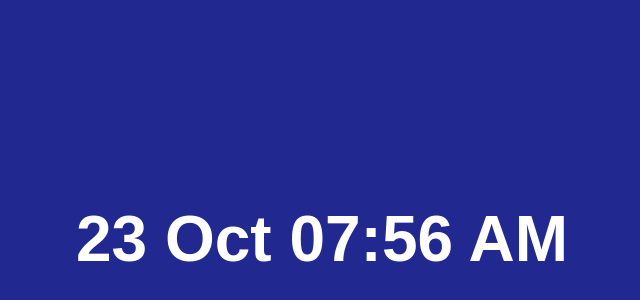
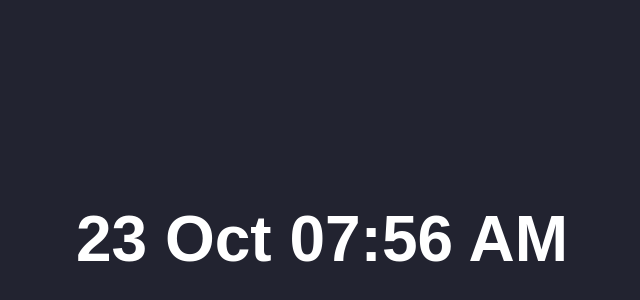
Before and after one commit to yersoncp/angular-12weeks-countdown, an Angular app: page / in a window 1280 px wide. Shown: the part 54-354 px from the top of the page, without its empty margins (318-958 px from the left). Built offline with nearby package versions, Linux system fonts and the light colour scheme.

Commit message:
1 file modified

```diff
--- a/src/app/date-weeks/date-weeks.component.css
+++ b/src/app/date-weeks/date-weeks.component.css
@@ -3,7 +3,7 @@
   width: 100%;
   margin: 0;
   padding: 0;
-  background: #21288f;
+  background: #222330;
 }
 
 .wrapper__inner {
```
